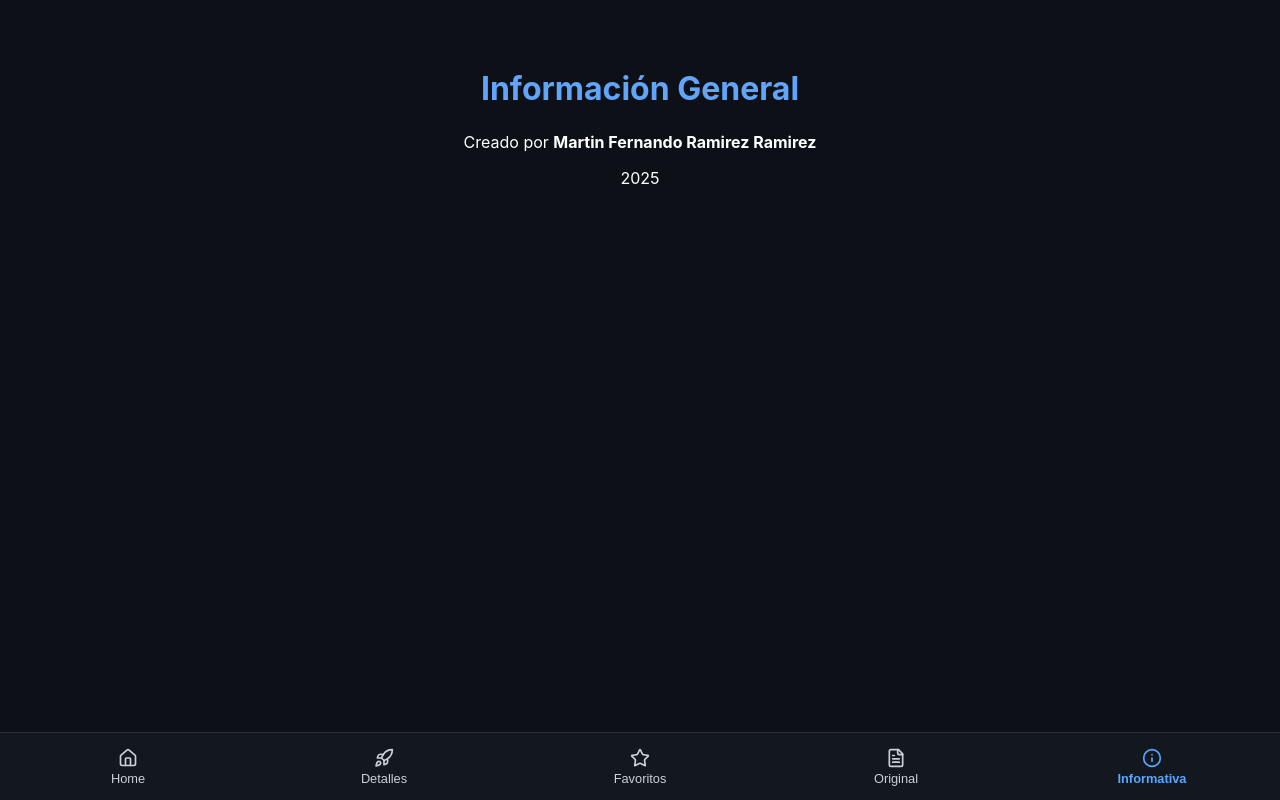
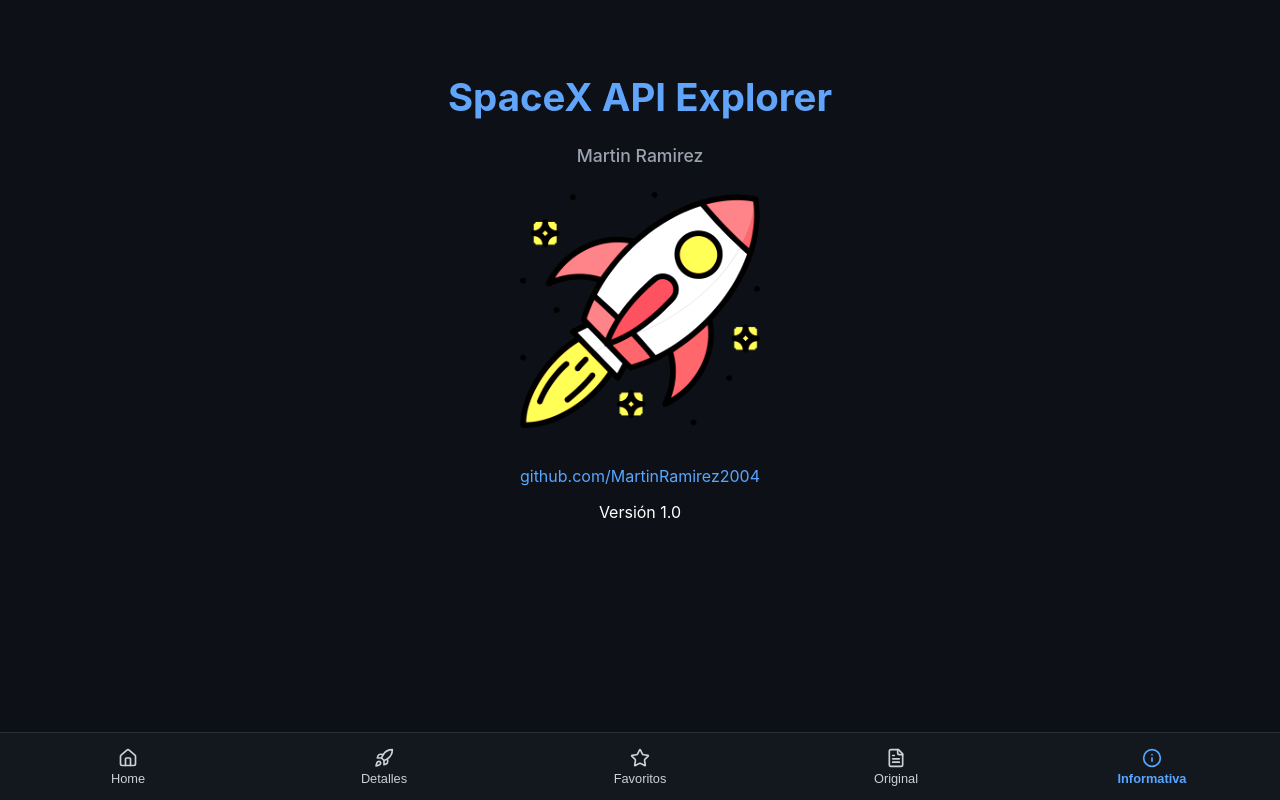
Before and after one commit to MartinRamirez2004/ApiIndividual, a React (Vite) app: page / in a window 1280 px wide. Both pictures are taken after a click on the button "Informativa". Built offline with nearby package versions, Linux system fonts and the light colour scheme; no server answers.

Commit message:
Arreglo pestaña informativa

```diff
--- a/src/componentes/Informativa/Informativa.css
+++ b/src/componentes/Informativa/Informativa.css
@@ -5,11 +5,37 @@
   padding: 2rem 1rem 5rem;
   text-align: center;
   font-family: "Inter", sans-serif;
+  display: flex;
+  flex-direction: column;
+  align-items: center;
 }
 
 .infoapi-title {
   color: #60a5fa;
+  font-size: 2.4rem;
+  margin-bottom: 0.5rem;
+}
+
+.infoapi-author {
+  color: #9ca3af;
+  font-weight: 500;
+  font-size: 1.1rem;
   margin-bottom: 1.5rem;
+}
+
+.infoapi-image {
+  margin-bottom: 2rem;
+}
+
+.infoapi-image img {
+  width: 300px;
+  max-width: 80%;
+  filter: brightness(1.2);
+  transition: transform 0.3s ease;
+}
+
+.infoapi-image img:hover {
+  transform: scale(1.05);
 }
 
 .infoapi-card {
@@ -18,32 +44,51 @@
   border-radius: 12px;
   padding: 1.5rem;
   max-width: 600px;
-  margin: 0 auto;
+  margin: 0 auto 2rem;
   text-align: left;
+  box-shadow: 0 0 10px rgba(59, 130, 246, 0.2);
 }
 
 .infoapi-card h2 {
   color: #93c5fd;
   text-align: center;
+  margin-bottom: 1rem;
 }
 
 .infoapi-card p {
   margin: 0.5rem 0;
+  color: #e5e7eb;
 }
 
 .infoapi-footer {
-  margin-top: 2rem;
+  margin-top: auto;
   color: #9ca3af;
   font-size: 0.9rem;
+  text-align: center;
+}
+
+.infoapi-footer a {
+  color: #60a5fa;
+  text-decoration: none;
+  font-weight: 600;
+  transition: color 0.3s;
+}
+
+.infoapi-footer a:hover {
+  color: #93c5fd;
 }
 
 /* Responsivo */
 @media (max-width: 600px) {
+  .infoapi-title {
+    font-size: 1.8rem;
+  }
+
+  .infoapi-image img {
+    width: 300px;
+  }
+
   .infoapi-card {
     padding: 1rem;
   }
-
-  .infoapi-container {
-    padding-bottom: 6rem;
-  }
 }
--- a/src/componentes/Informativa/Informativa.jsx
+++ b/src/componentes/Informativa/Informativa.jsx
@@ -1,4 +1,5 @@
 import React, { useEffect, useState } from "react";
+import cohete from "../../assets/cohete.png";
 import "./Informativa.css";
 
 export default function Informativa() {
@@ -23,24 +24,46 @@
 
   return (
     <div className="infoapi-container">
-      <h1 className="infoapi-title">Información General</h1>
+      <h1 className="infoapi-title">SpaceX API Explorer</h1>
+      <p className="infoapi-author">Martin Ramirez</p>
+
+      <div className="infoapi-image">
+        <img src={cohete} alt="Cohetico" />
+      </div>
 
       {loading ? (
         <p>Cargando información...</p>
       ) : (
         info && (
           <div className="infoapi-card">
-            <h2>{info.name}</h2>
-            <p><strong>Fundador:</strong> {info.founder}</p>
-            <p><strong>Año de fundación:</strong> {info.founded}</p>
-            <p><strong>Empleados:</strong> {info.employees}</p>
-            <p><strong>Ubicación:</strong> {info.headquarters.city}, {info.headquarters.state}</p>
-            <p><strong>Resumen:</strong> {info.summary}</p>
+            <p>
+              <strong>Fundador:</strong> {info.founder}
+            </p>
+            <p>
+              <strong>Año de fundación:</strong> {info.founded}
+            </p>
+            <p>
+              <strong>Empleados:</strong> {info.employees}
+            </p>
+            <p>
+              <strong>Ubicación:</strong> {info.headquarters.city},{" "}
+              {info.headquarters.state}
+            </p>
+            <p>
+              <strong>Resumen:</strong> {info.summary}
+            </p>
           </div>
         )
       )}
-        <p>Creado por <strong>Martin Fernando Ramirez Ramirez</strong></p>
-        <p>2025</p>
+
+        <a
+          href="https://github.com/MartinRamirez2004"
+          target="_blank"
+          rel="noopener noreferrer"
+        >
+          github.com/MartinRamirez2004
+        </a>
+        <p>Versión 1.0</p>
     </div>
   );
 }
```
Also changed, not shown: src/assets/cohete.png (added).
